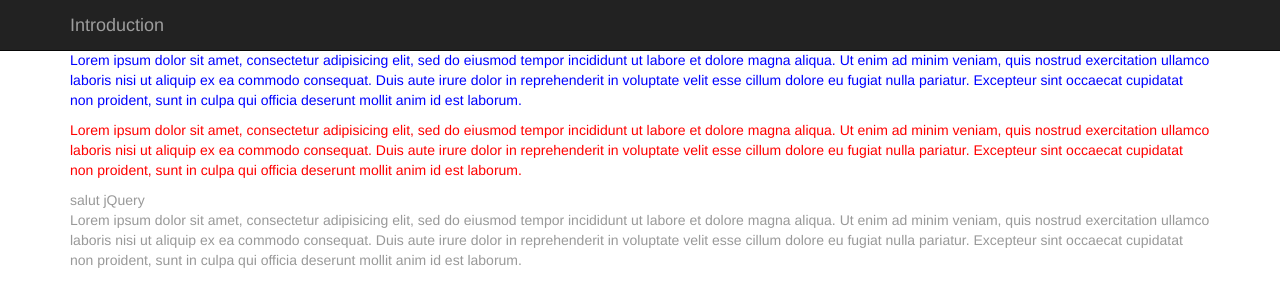
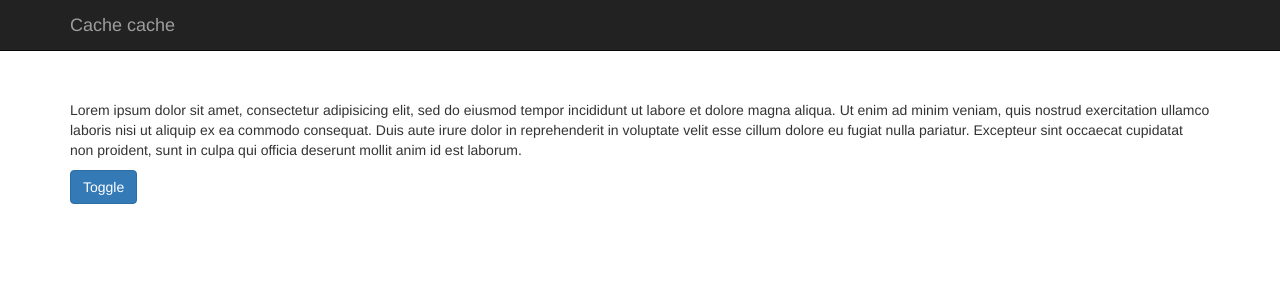
Before and after one commit to riquet28/udemy_formation_jquery, a PHP site: page / in a window 1280 px wide. Shown: the top 307 px of the page. Run offline with PHP 8.4, Linux system fonts and the light colour scheme.

Commit message:
Section 6 ok, jouer à cache cache

```diff
--- a/index.php
+++ b/index.php
@@ -11,7 +11,7 @@
 
     <style type="text/css">
       body{
-        padding-top: 50px;
+        padding-top: 100px;
       }
     </style>
 
@@ -37,7 +37,7 @@
             <span class="icon-bar"></span>
             <span class="icon-bar"></span>
           </button>
-          <a class="navbar-brand" href="#">Introduction</a>
+          <a class="navbar-brand" href="#">Cache cache</a>
         </div>
         <div id="navbar" class="collapse navbar-collapse">
           <!-- <ul class="nav navbar-nav">
@@ -51,59 +51,10 @@
 
     <div class="container">
 
-      <!-- <p id="paragraphe">
-        Lorem ipsum dolor sit amet, consectetur adipisicing elit, sed do eiusmod
-        tempor incididunt ut labore et dolore magna aliqua. Ut enim ad minim veniam,
-        quis nostrud exercitation ullamco laboris nisi ut aliquip ex ea commodo consequat.
-        Duis aute irure dolor in reprehenderit in voluptate velit esse cillum dolore eu
-        fugiat nulla pariatur. Excepteur sint occaecat cupidatat non proident, sunt
-        in culpa qui officia deserunt mollit anim id est laborum.
-      </p>
+      <p id="article">Lorem ipsum dolor sit amet, consectetur adipisicing elit, sed do eiusmod tempor incididunt ut labore et dolore magna aliqua. Ut enim ad minim veniam, quis nostrud exercitation ullamco laboris nisi ut aliquip ex ea commodo consequat. Duis aute irure dolor in reprehenderit in voluptate velit esse cillum dolore eu fugiat nulla pariatur. Excepteur sint occaecat cupidatat non proident, sunt in culpa qui officia deserunt mollit anim id est laborum.</p>
 
-      <p class="article">
-        Lorem ipsum dolor sit amet, consectetur adipisicing elit, sed do eiusmod
-        tempor incididunt ut labore et dolore magna aliqua. Ut enim ad minim veniam,
-        quis nostrud exercitation ullamco laboris nisi ut aliquip ex ea commodo consequat.
-        Duis aute irure dolor in reprehenderit in voluptate velit esse cillum dolore eu
-        fugiat nulla pariatur. Excepteur sint occaecat cupidatat non proident, sunt
-        in culpa qui officia deserunt mollit anim id est laborum.
-      </p>
-
-      <p class="article">
-        Lorem ipsum dolor sit amet, consectetur adipisicing elit, sed do eiusmod
-        tempor incididunt ut labore et dolore magna aliqua. Ut enim ad minim veniam,
-        quis nostrud exercitation ullamco laboris nisi ut aliquip ex ea commodo consequat.
-        Duis aute irure dolor in reprehenderit in voluptate velit esse cillum dolore eu
-        fugiat nulla pariatur. Excepteur sint occaecat cupidatat non proident, sunt
-        in culpa qui officia deserunt mollit anim id est laborum.
-      </p>
-
-      <p class="article">
-        Lorem ipsum dolor sit amet, consectetur adipisicing elit, sed do eiusmod
-        tempor incididunt ut labore et dolore magna aliqua. Ut enim ad minim veniam,
-        quis nostrud exercitation ullamco laboris nisi ut aliquip ex ea commodo consequat.
-        Duis aute irure dolor in reprehenderit in voluptate velit esse cillum dolore eu
-        fugiat nulla pariatur. Excepteur sint occaecat cupidatat non proident, sunt
-        in culpa qui officia deserunt mollit anim id est laborum.
-      </p>
-
-      <span>Hello</span>
-      <div>World</div>
-
-      <button class="btn btn-default" id="button">Change tout!</button> -->
-
-      <div id="parent">
-        <p>Lorem ipsum dolor sit amet, consectetur adipisicing elit, sed do eiusmod tempor incididunt ut labore et dolore magna aliqua. Ut enim ad minim veniam, quis nostrud exercitation ullamco laboris nisi ut aliquip ex ea commodo consequat. Duis aute irure dolor in reprehenderit in voluptate velit esse cillum dolore eu fugiat nulla pariatur. Excepteur sint occaecat cupidatat non proident, sunt in culpa qui officia deserunt mollit anim id est laborum.</p>
-      </div>
-
-      <div id="autre">
-        <p>Lorem ipsum dolor sit amet, consectetur adipisicing elit, sed do eiusmod tempor incididunt ut labore et dolore magna aliqua. Ut enim ad minim veniam, quis nostrud exercitation ullamco laboris nisi ut aliquip ex ea commodo consequat. Duis aute irure dolor in reprehenderit in voluptate velit esse cillum dolore eu fugiat nulla pariatur. Excepteur sint occaecat cupidatat non proident, sunt in culpa qui officia deserunt mollit anim id est laborum.</p>
-      </div>
-
-      <div id="third">
-        salut jQuery
-        <p id="paraph">Lorem ipsum dolor sit amet, consectetur adipisicing elit, sed do eiusmod tempor incididunt ut labore et dolore magna aliqua. Ut enim ad minim veniam, quis nostrud exercitation ullamco laboris nisi ut aliquip ex ea commodo consequat. Duis aute irure dolor in reprehenderit in voluptate velit esse cillum dolore eu fugiat nulla pariatur. Excepteur sint occaecat cupidatat non proident, sunt in culpa qui officia deserunt mollit anim id est laborum.</p>
-      </div>
+      <button class="btn btn-primary" id="cacher">Toggle</button>
+      <button class="btn btn-primary" id="afficher" style="display: none;">Afficher</button>
 
     </div>
 
--- a/js/script.js
+++ b/js/script.js
@@ -1,56 +1,52 @@
 $(document).ready(function(){
 
-	// alert("Hello World");
-	// console.log("test");
-
-	// $("#paragraphe").css('color', 'red');
-	// $("#paragraphe").text('texte de remplacement');
-
-	// $("#paragraphe").on('click', function(){
-	// 	$(this).css('font-weight', 'bold');
-	// });
-
-	// $('.article').each(function(){
-	// 	$(this).on('click', function(){
-	// 		// alert('ok!!!');
-	// 		$(this).css('color', 'blue');
-	// 		alert($(this).css('color'));
-	// 	});
-	// });
-
-	// $('#button').on('click', function(){
-	// 	$('.article').width(400).css('color', 'blue');
-	// });
+	var article = $('#article');
+	cacher = $('#cacher'); afficher = $('#afficher');
 
 	/*
-	var paragraphe = $('#paragraphe'); article = $('.article');
-	button = $('#button');
-
-	$(paragraphe).on('click', function(){
-		$(this).css('font-weight', 'bold');
+	$(cacher).on('click', function(){
+		$(article).hide();
+		$(this).hide();
+		$(afficher).show();
 	});
 
-	$(article).each(function(){
-		$(this).on('click', function(){
-			// alert('ok!!!');
-			$(this).css('color', 'blue');
-			alert($(this).css('color'));
-		});
+	$(afficher).on('click', function(){
+		$(article).show();
+		$(this).hide();
+		$(cacher).show();
+	});
+	*/
+
+	/*
+	$(cacher).on('click', function(){
+		$(article).fadeOut('slow');
+		$(this).hide();
+		$(afficher).show();
 	});
 
-	$(button).on('click', function(){
-		$('.article').width(400).css('color', 'blue');
+	$(afficher).on('click', function(){
+		$(article).fadeIn('fast');
+		$(this).hide();
+		$(cacher).show();
+	});
+	*/
+
+	/*
+	$(cacher).on('click', function(){
+		$(article).slideUp('slow');
+		$(this).hide();
+		$(afficher).show();
 	});
 
-	// $('p, div, span').css('color', 'blue');
-	$('*').css('font-weight', 'bold');
+	$(afficher).on('click', function(){
+		$(article).slideDown('fast');
+		$(this).hide();
+		$(cacher).show();
+	});
 	*/
 
-
-	$('p').parent('#parent').css('color', 'blue');
-
-	$('#autre').children().css('color', 'red');
-
-	$('#paraph').parent().css('color', '#999');
+	$(cacher).on('click', function(){
+		$(article).slideToggle('fast');
+	});
 
 });
```
